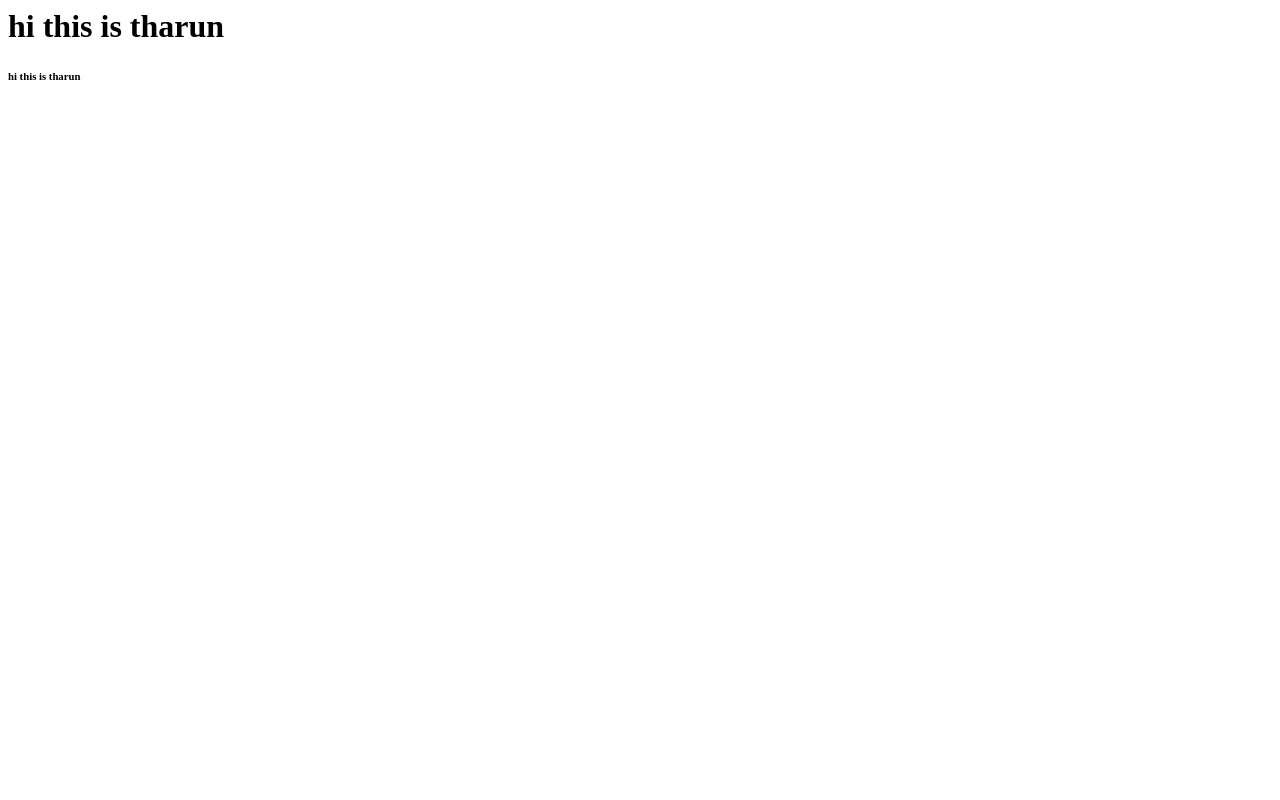
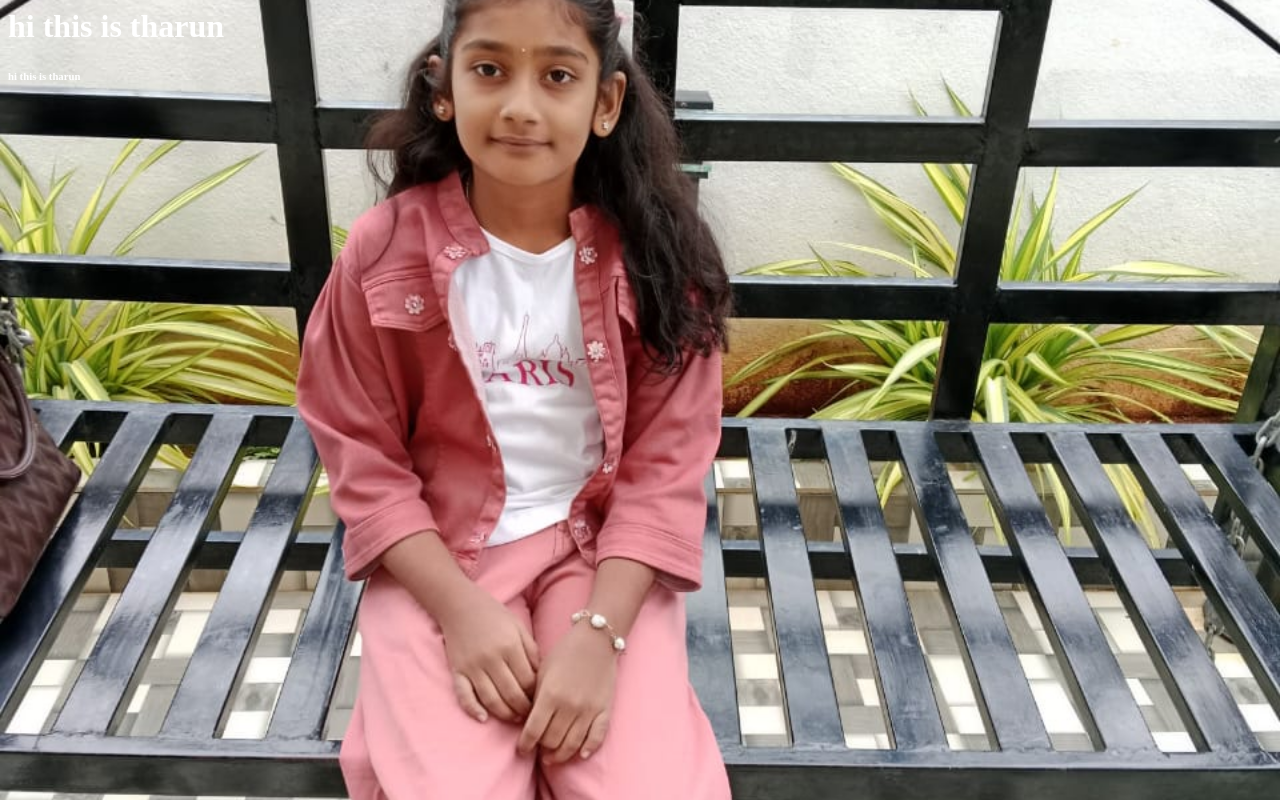
Before and after one commit to tejasreekotte/tharun-html, a plain HTML site: page index.html in a window 1280 px wide. Drawn offline with Linux system fonts and the light colour scheme.

Commit message:
Update index.html

```diff
--- a/index.html
+++ b/index.html
@@ -1,9 +1,21 @@
 <html>
 <head>
-<title>tharun's page</title>
+  <title>tharun's page</title>
+  <style>
+    body {
+      background-image: url("Img-1.jpeg");  /* replace with your actual filename */
+      background-size: cover;   /* scales image to cover the whole screen */
+      background-position: center;  /* centers the image */
+      background-repeat: no-repeat; /* prevents tiling */
+    }
+
+    h1, h6 {
+      color: white; /* make text visible if background is dark */
+    }
+  </style>
 </head>
 <body>
-<h1> hi this is tharun </h1>
-<h6> hi this is tharun </h6>
+  <h1>hi this is tharun</h1>
+  <h6>hi this is tharun</h6>
 </body>
 </html>
```
